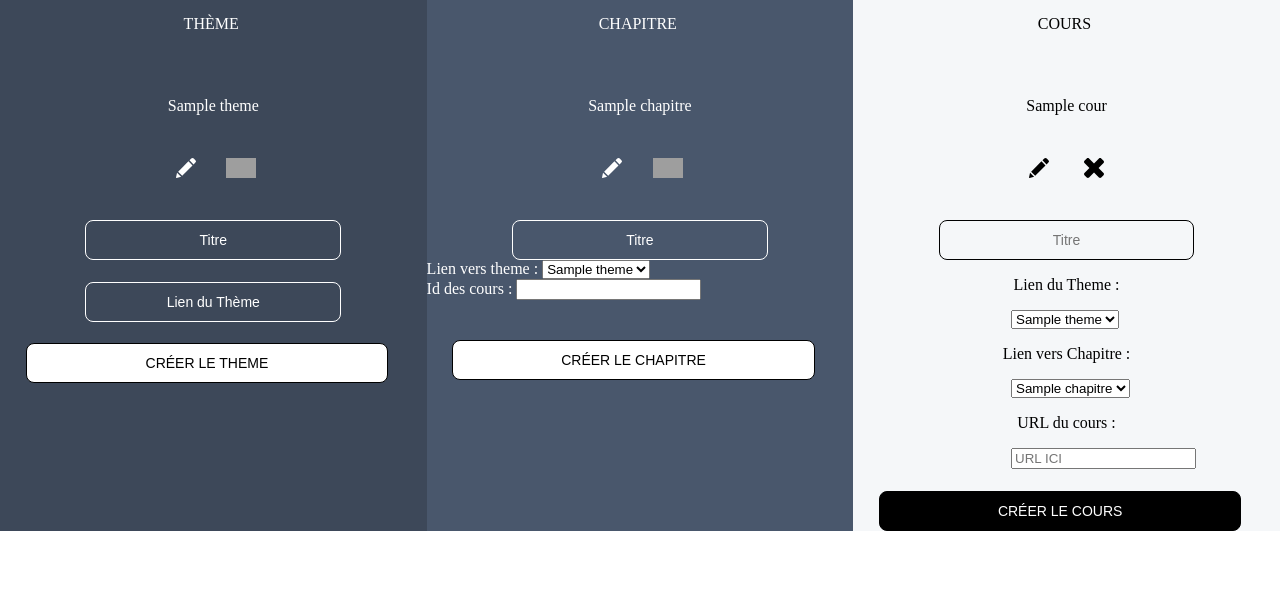
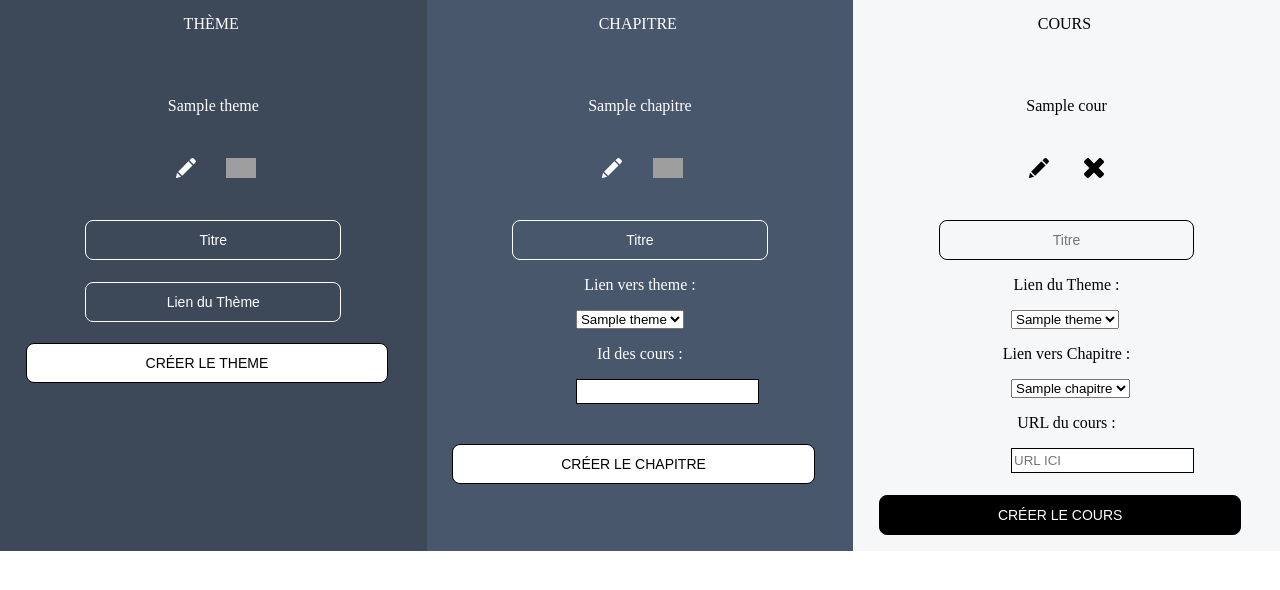
Before and after one commit to briandhadrien1B2/PHYSIQUE, a PHP site: page /professeur/index.php in a window 1280 px wide. Shown: the part 89-679 px from the top of the page. Run offline with PHP 8.4, Linux system fonts and the light colour scheme; tables that the repository leaves empty or names only in its code hold one stand-in row (values such as "Sample post"); grey boxes are pictures that could not be loaded.

Commit message:
Travail sur ls design de l'interface admin

```diff
--- a/css/admin.css
+++ b/css/admin.css
@@ -181,6 +181,20 @@ color: white !important;
     margin-top: 10%;
 }
 
+.link-theme-chap {
+    margin-left: 35%;
+}
+
+.id-cours {
+    text-align: center;
+}
+
+.idtext {
+    border: solid 1px black;
+    height: 25px;
+    margin-left: 35%;
+}
+
 .ajout-chapitre input[type="text"]::-webkit-input-placeholder {
 color: white !important;
 }
@@ -257,6 +271,8 @@ color: black !important;
 
 .urltext {
     margin-left: 37%;
+    border: solid 1px black;
+    height: 25px;
 }
 
 
--- a/professeur/index.php
+++ b/professeur/index.php
@@ -74,8 +74,8 @@ while ($donnees = $reponse->fetch())
 <form action="traitement/add/ajoutchapitre.php" method="post" class="ajout-chapitre">
 	<input type="text" name="titre" placeholder="Titre" class="input-titre">
 	<br />
-	  Lien vers theme :
-	  	<select name="lien">
+	  <p class="link-theme-titre">Lien vers theme :</p>
+	  	<select name="lien" class="link-theme-chap">
 	  <?php
 $lientheme = $bdd->query('SELECT * FROM theme'); //affichage des themes present dans la BDD
 
@@ -87,11 +87,12 @@ while ($donnees = $lientheme->fetch())
 
 ?>
 		</select><br />
-			  Id des cours :
-	<input type="text" name="lienchapitre">
+			  <p class="id-cours">Id des cours :</p>
+	<input type="text" name="lienchapitre" placeholder="Id cours" class="idtext">
 	<br />
 	<br />
 	<input class="submit" type="submit" value="Créer le Chapitre">
+	</form>
 </div>
 
 <div id="colonne2">
```
